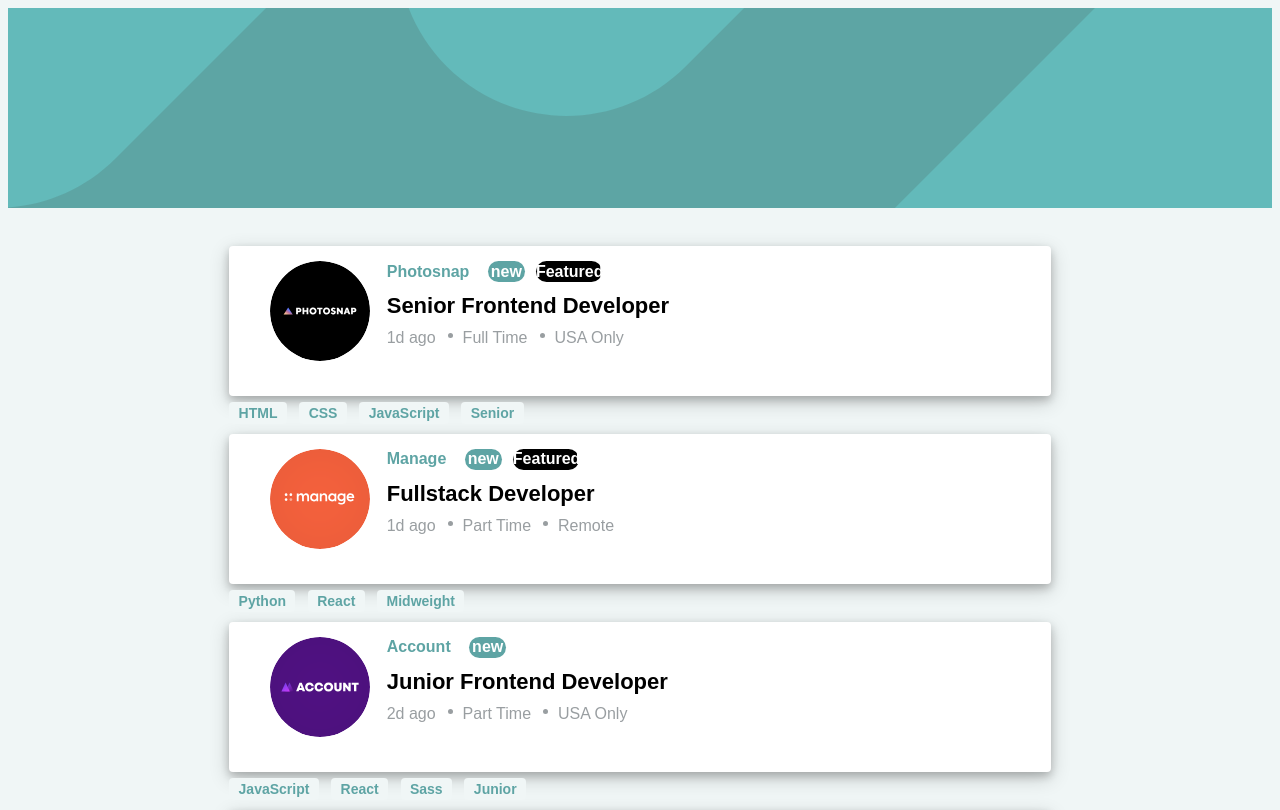
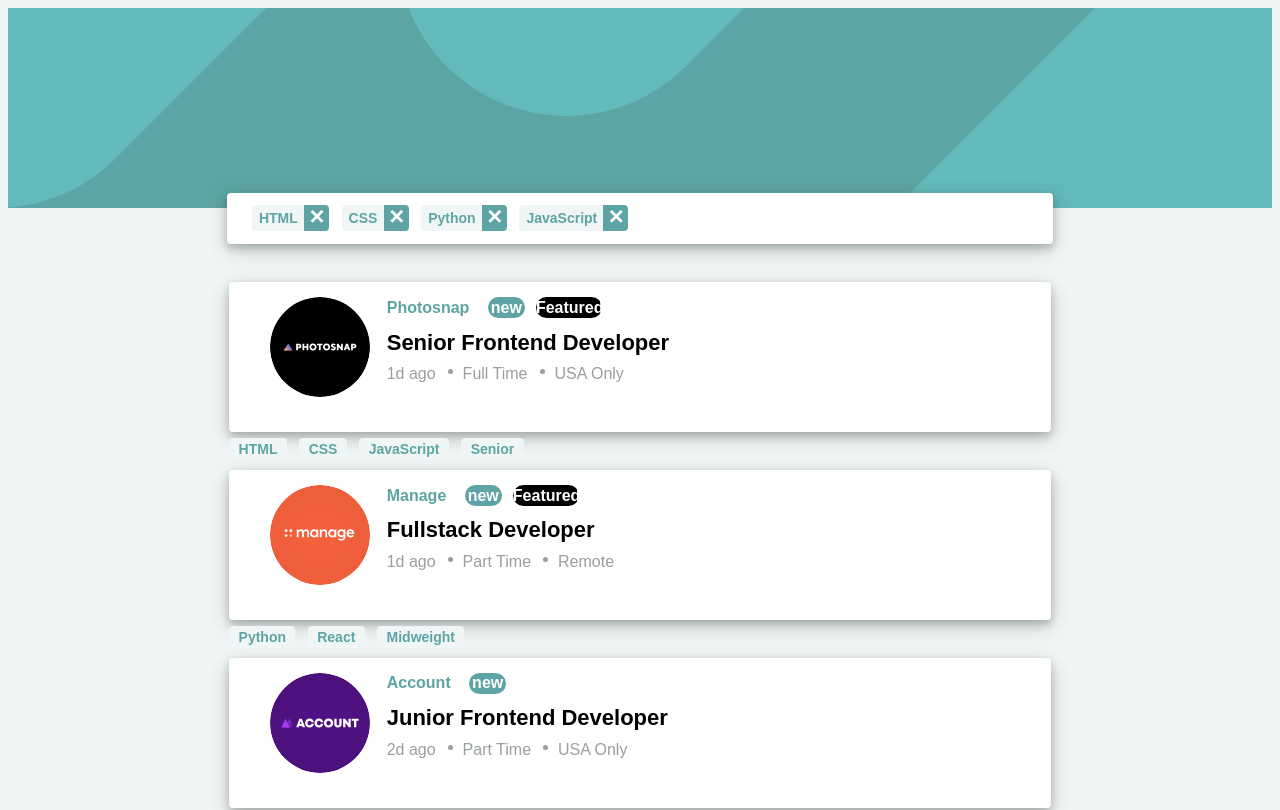
Before and after one commit to alanicio/angular-static-job-listing, an Angular app: page / in a window 1280 px wide. Shown: the top 810 px of the page. Built offline with nearby package versions, Linux system fonts and the light colour scheme.

Commit message:
layout de barra de tags ya esta

```diff
--- a/src/app/job-list/job-list.component.css
+++ b/src/app/job-list/job-list.component.css
@@ -0,0 +1,44 @@
+.tagBar{
+	background-color: white;
+	width: 63.4%;
+	margin: auto;
+	border-radius: 4px;
+	box-shadow: 0 4px 8px 0 rgba(0,0,0,.2),0 6px 20px 0 rgba(0,0,0,.19);
+	margin-top: -1.2%;
+	padding-top: 1%;
+	padding-bottom: 1%;
+	padding-left: 2%;
+	font-size: 14px;
+}
+
+.tagBar .entireTag{
+	vertical-align: top;
+	display: inline-flex;
+	margin-right: 1.5%;
+}
+
+.tagBar .tag{
+	display: inline-block;
+	background-color: #f0f6f6;
+	padding-top: 5px;
+	padding-bottom: 5px;
+	padding-left: 7px;
+	padding-right: 7px;
+	border-radius: 4px 0px 0px 4px;
+	color: #5ea4a4;
+	font-weight: bold;
+}
+
+.tagBar .cross{
+	display: inline-block;
+	background-color: #5ea4a4;
+	color: white;
+	font-weight: bold;
+	vertical-align: top;
+	margin-left: -0.8%;
+	font-size: 20px;
+	border-radius: 0px 4px 4px 0px;
+	padding-left: 4px;
+	padding-right: 4px;
+	cursor: pointer;
+}
--- a/src/app/job-list/job-list.component.html
+++ b/src/app/job-list/job-list.component.html
@@ -1,3 +1,29 @@
+<div class="tagBar">
+	<div class="entireTag">
+		<div class="tag">
+			HTML
+		</div>
+		<div class="cross">&#10005;</div>
+	</div>
+	<div class="entireTag">
+		<div class="tag">
+			CSS
+		</div>
+		<div class="cross">&#10005;</div>
+	</div>
+	<div class="entireTag">
+		<div class="tag">
+			Python
+		</div>
+		<div class="cross">&#10005;</div>
+	</div>
+	<div class="entireTag">
+		<div class="tag">
+			JavaScript
+		</div>
+		<div class="cross">&#10005;</div>
+	</div>
+</div>
 <jobCard *ngFor="let job of jobs"
 	[id]="job.id"
 	[company]="job.company"
```
